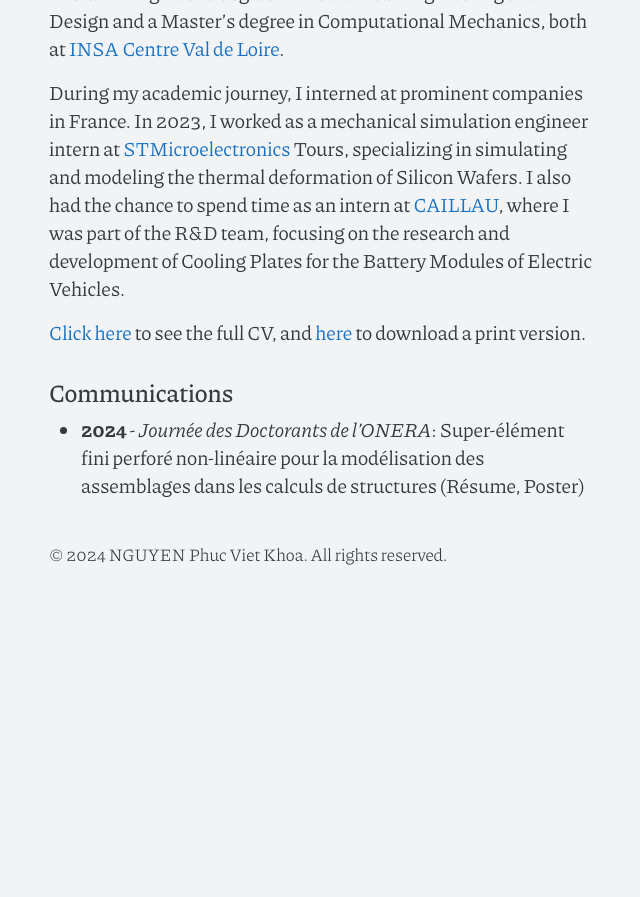
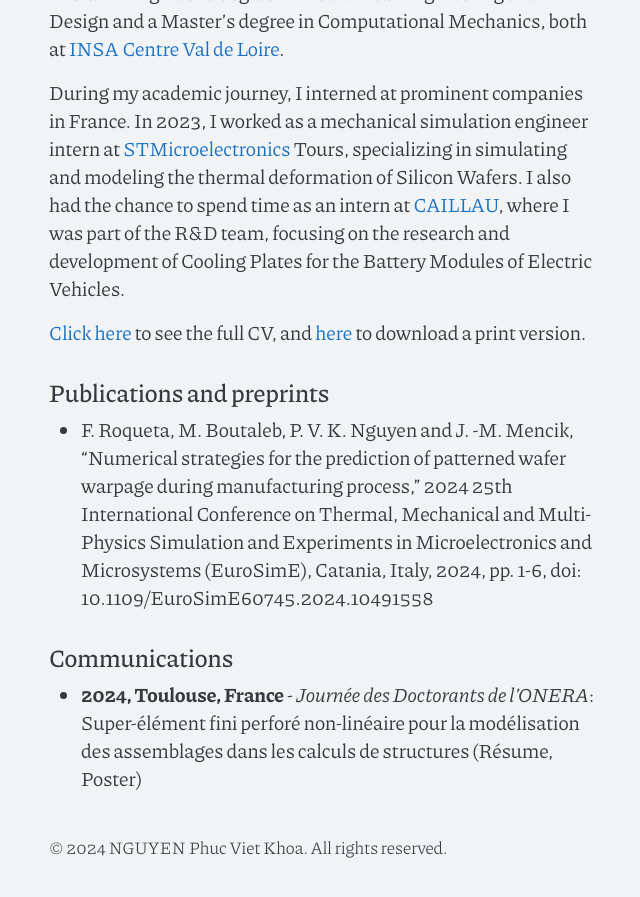
Before and after one commit to NguyenPhucVietKhoa/NguyenPhucVietKhoa.github.io, a Jekyll site: the page built from index.md, in a window 1280 px wide and 900 px high, scrolled down 1124 px. Shown: the top 897 px of the window, without its empty margins (318-958 px from the left). Built offline with Jekyll 4.4.1, drawn with Linux system fonts in a browser that asks for light colours; before the commit the page ends 1731 px from its top, so only the background shows below that.

Commit message:
Update index.md

```diff
--- a/index.md
+++ b/index.md
@@ -13,8 +13,11 @@ During my academic journey, I interned at prominent companies in France. In 2023
 
 [Click here](/cv) to see the full CV, and [here](/CV_English.pdf) to download a print version.
 
+## Publications and preprints
+* F. Roqueta, M. Boutaleb, P. V. K. Nguyen and J. -M. Mencik, "Numerical strategies for the prediction of patterned wafer warpage during manufacturing process," 2024 25th International Conference on Thermal, Mechanical and Multi-Physics Simulation and Experiments in Microelectronics and Microsystems (EuroSimE), Catania, Italy, 2024, pp. 1-6, doi: 10.1109/EuroSimE60745.2024.10491558
+
 ## Communications
 
-* **2024** - *Journée des Doctorants de l'ONERA*: Super-élément fini perforé non-linéaire pour la modélisation des assemblages dans les calculs de structures (Résume, Poster)
+* **2024, Toulouse, France** - *Journée des Doctorants de l'ONERA*: Super-élément fini perforé non-linéaire pour la modélisation des assemblages dans les calculs de structures (Résume, Poster)
 
 <!-- {% include archive.html %} -->
```
